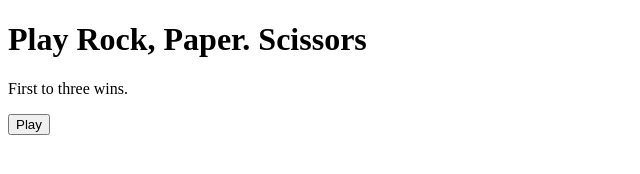
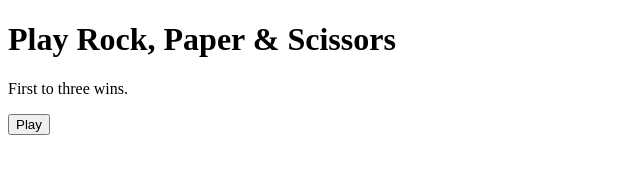
Before and after one commit to c-corentin/rock-paper-scissors, a plain HTML site: page index.html in a window 1280 px wide. Shown: the full height of the page, 0-640 px from the left. Drawn offline with Linux system fonts and the light colour scheme.

Commit message:
Update index.html

```diff
--- a/index.html
+++ b/index.html
@@ -6,7 +6,7 @@
     <title>Ondin Project RPS</title>
 </head>
 <body>
-    <h1>Play Rock, Paper. Scissors</h1>
+    <h1>Play Rock, Paper & Scissors</h1>
     <p>First to three wins.</p>
     <button onclick='game();'>Play</button>
     <script src="./RPS.js"></script>
```
